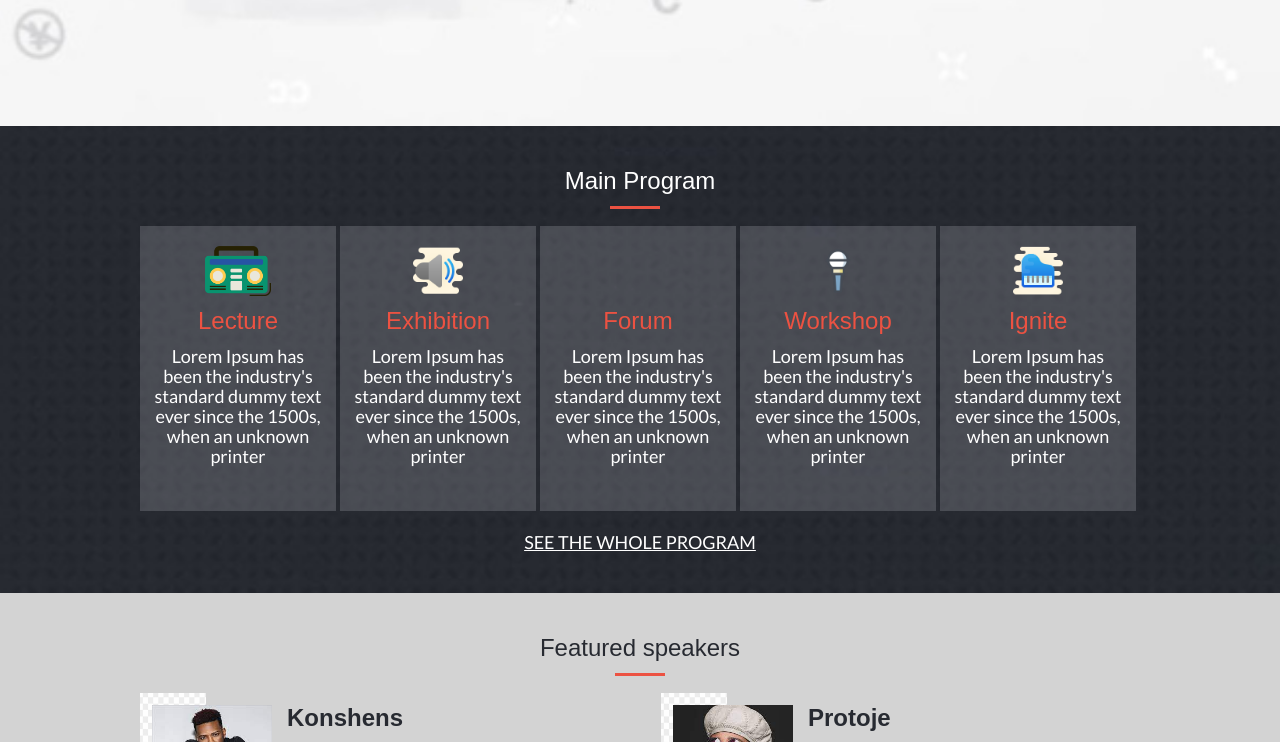
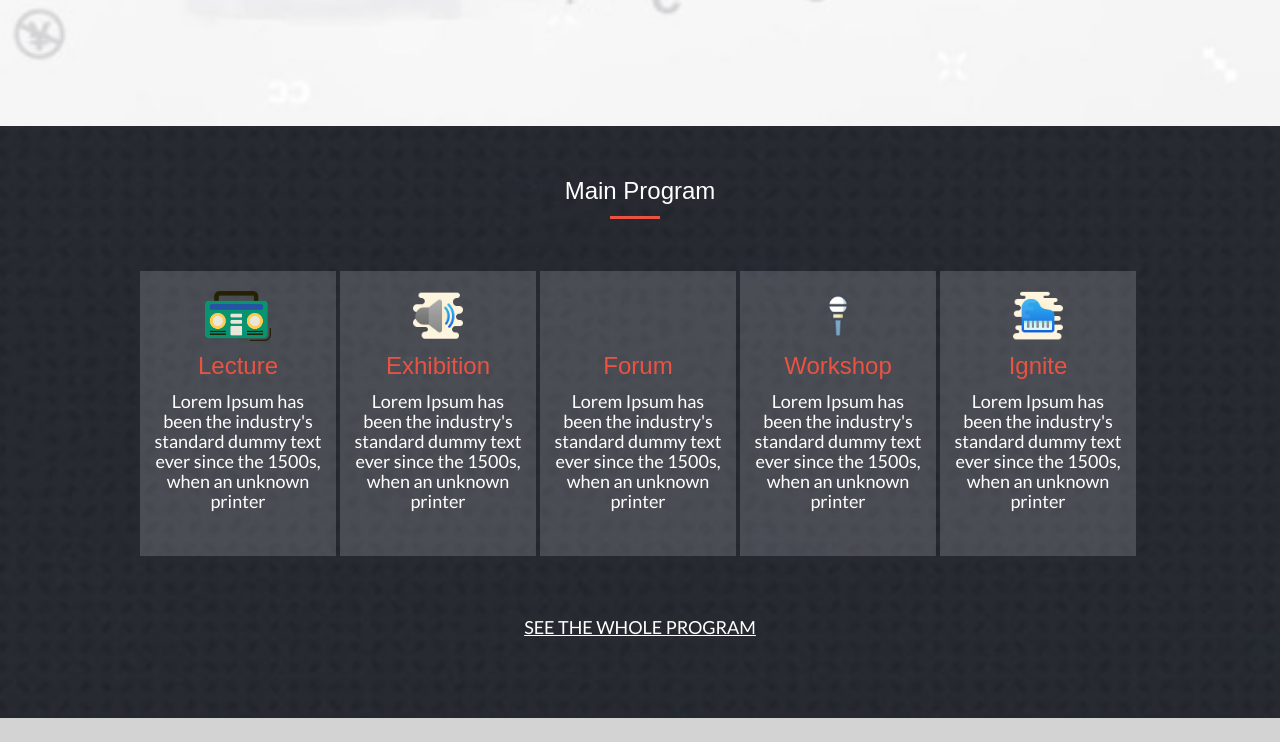
Before and after one commit to NduatiKagiri/concert-site, a website: page index.html in a window 1280 px wide. Shown: the part 700-1442 px from the top of the page. Drawn offline with nearby package versions, Linux system fonts and the light colour scheme; a web font is replaced by a local one.

Commit message:
Make required changes

```diff
--- a/assets/css/homepage.css
+++ b/assets/css/homepage.css
@@ -132,7 +132,7 @@
   background: url('../img/program-bg.jpg') no-repeat right;
   background-size: cover;
   width: 100%;
-  padding: 40px 140px;
+  padding: 50px 140px 80px 140px;
   display: flex;
   flex-direction: column;
   justify-content: space-around;
@@ -172,6 +172,8 @@
   flex-direction: row;
   justify-content: space-between;
   align-items: center;
+  margin-top: 35px;
+  margin-bottom: 40px;
 }
 
 .program-card {
```
Also changed, not shown: about.html (+1 -0 lines), assets/css/about.css (+8 -0 lines), README.md.
